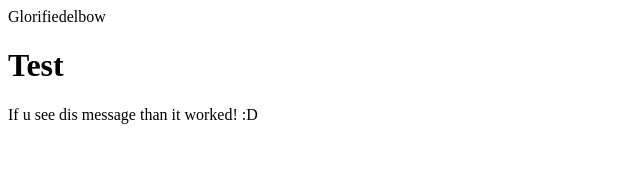
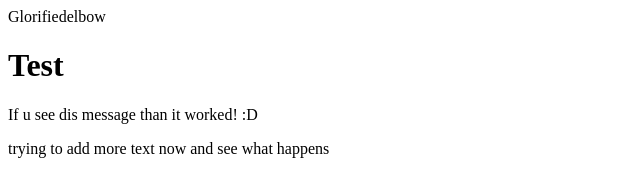
Before and after one commit to glorifiedelbow/glorifiedelbow.github.io, a plain HTML site: page index.html in a window 1280 px wide. Shown: the whole page, without its empty margins (0-640 px from the left). Drawn offline with Linux system fonts and the light colour scheme.

Commit message:
Summary
I wonder if anyone actually sees these descriptions.

```diff
--- a/index.html
+++ b/index.html
@@ -4,5 +4,6 @@
 <body>
 <h1>Test</h1>
 <p>If u see dis message than it worked! :D</p>
+<p>trying to add more text now and see what happens</p>
 </body>
 </html>
```
